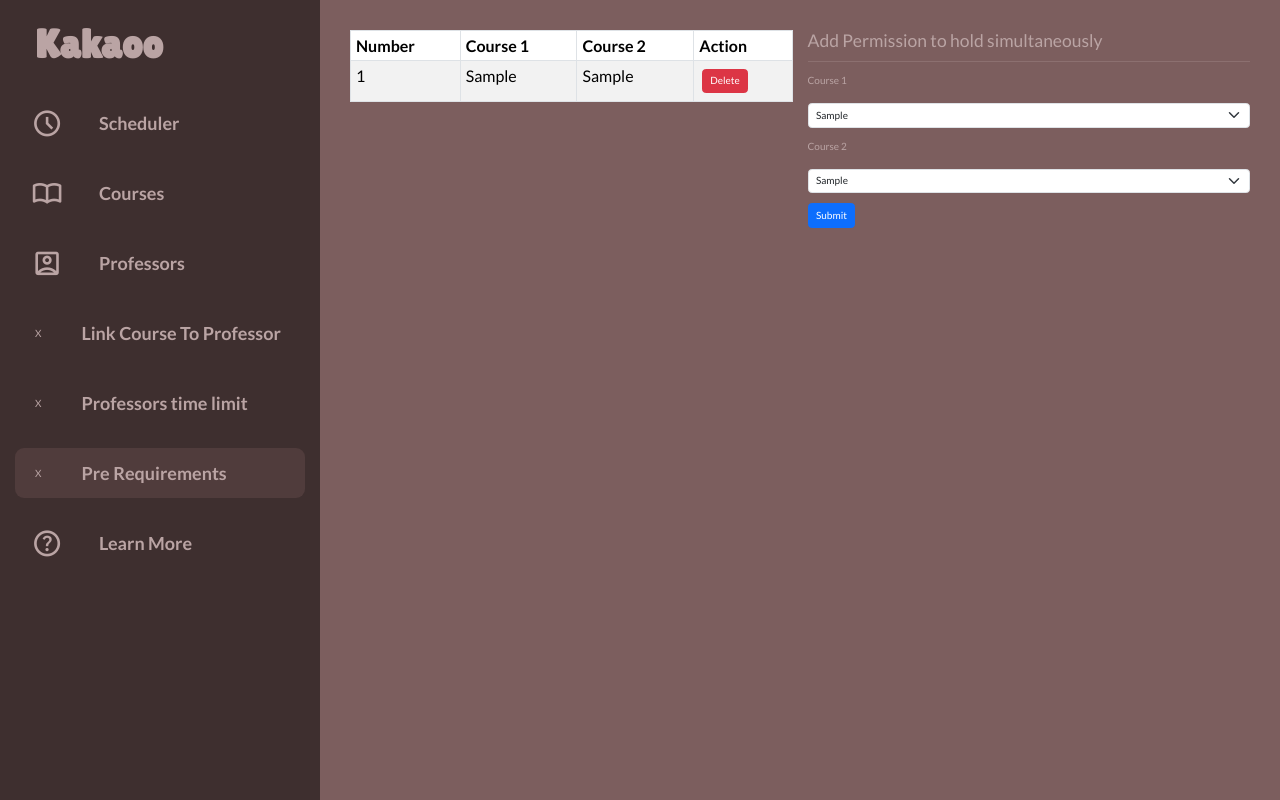
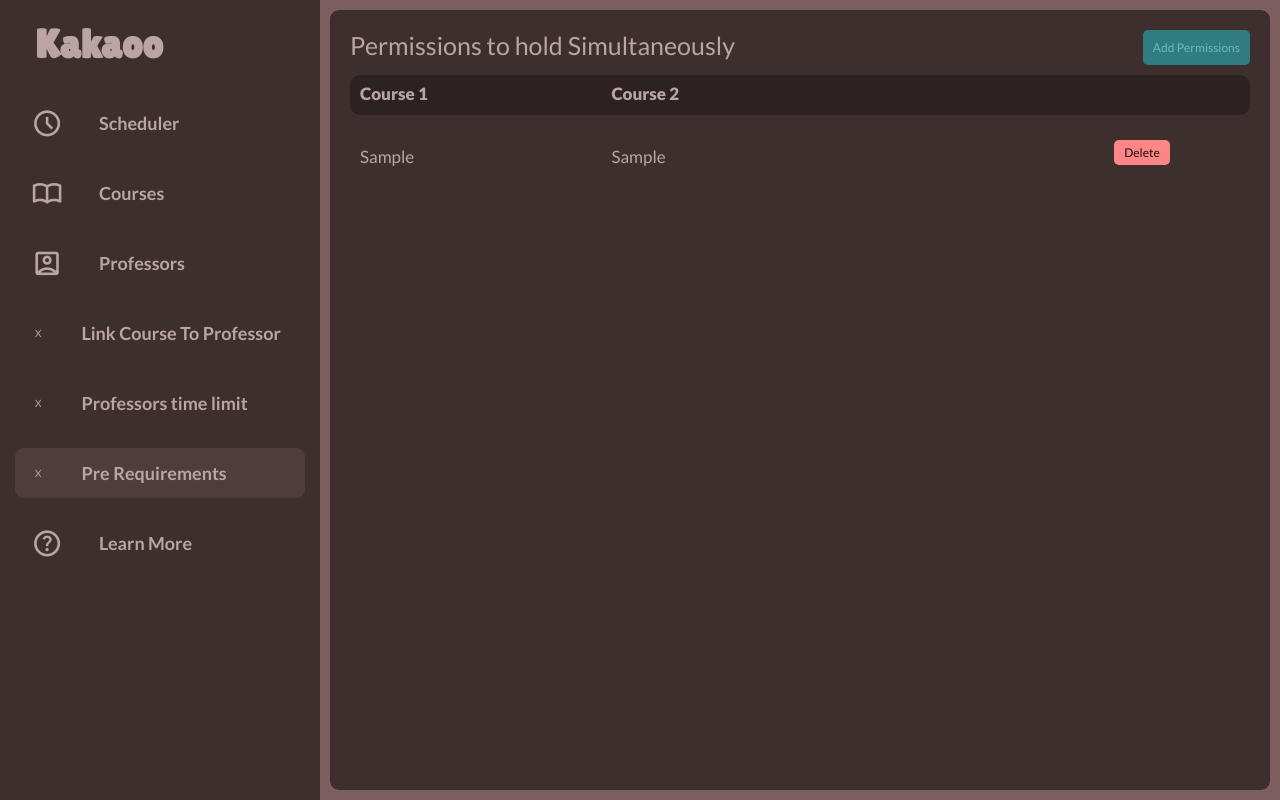
Before and after one commit to mehdee81/kakaoo, a Django app: page /pre_requirements in a window 1280 px wide. Run offline with Django 4.2, Linux system fonts and the light colour scheme; tables that the repository leaves empty hold one stand-in row (values such as "Sample post"); some libraries are stand-ins or nearby versions.

Commit message:
Complete sametimes Page

```diff
--- a/app/static/scheduler/css/style.css
+++ b/app/static/scheduler/css/style.css
@@ -273,7 +273,7 @@ ul li :hover {
 
 .table-main-header {
     display: grid;
-    grid-template-columns: 1fr 4fr 2fr;
+    grid-template-columns: 2fr 4fr 1fr;
     align-items: center;
     font-weight: 1000;
     font-size: 1.7rem;
@@ -289,12 +289,11 @@ ul li :hover {
     font-weight: 400;
     padding: 1rem;
     height: 40dvh;
-    /* overflow-y: auto; */
 }
 
 .table-main-body--item {
     display: grid;
-    grid-template-columns: 1fr 4fr 2fr;
+    grid-template-columns: 2fr 4fr 1fr;
     padding: 0.8rem 0;
 }
 
--- a/app/templates/scheduler/sametimes.html
+++ b/app/templates/scheduler/sametimes.html
@@ -1,49 +1,31 @@
 {% extends "base.html" %}
 {% block page_title %} Courses Prerequisites {% endblock %}
 {% block page_body %}
-<div class="container p-lg-5">
-    <div class="row">
+
 {% if courses %}
-        <div class="col-12 col-lg">
-            <table class="table table-striped table-bordered">
-                <thead>
-                    <tr>
-                        <th>Number</th>
-                        <th>Course 1</th>
-                        <th>Course 2</th>
-                        <th>Action</th>
-                    </tr>
-                </thead>
-                <tbody>
-                    {% for sametime in sametimes %}
-                    <tr>
-                        <td>{{ forloop.counter }}</td>
-                        <td>{{ sametime.course_1 }}</td>
-                        <td>{{ sametime.course_2 }}</td>
-                        <td>
-                            <a href="{% url 'delete_sametime' sametime.id %}" class="btn btn-danger m-1">Delete</a>
-                        </td>
-                    </tr>
-                    {% endfor %}
-                </tbody>
-            </table>
+<div class="mymodal absolute-center hidden">
+    <div class="table-heading">
+        <h2>Add Permission to hold Simultaneously</h2>
+        <span
+            class="material-symbols-outlined close-button"
+            style="position: absolute; top: 1rem; left: 1rem"
+        >
+            close
+        </span>
     </div>
-        {% endif %}
-        {% if courses %}
-        <div class="col-12 col-lg">
-            <h3>Add Permission to hold simultaneously</h3>
-            <hr>
+    <br />
     <form method="POST" action="{% url 'add_sametime' %}">
         {% csrf_token %}
-                <div class="mb-3">
-                    <label for="sametime_course_1" class="form-label">Course 1</label>
+        <div>
+            <br/>
+            <label for="sametime_course_1">Course 1</label>
             <select id="sametime_course_1" name="sametime_course_1" class="form-select" required>
                 {% for course in courses %}
                 <option value={{course.course}}>{{course.course}}</option>
                 {% endfor %}
             </select>
         </div>
-                <div class="mb-3">
+        <div>
             <label for="sametime_course_2" class="form-label">Course 2</label>
             <select id="sametime_course_2" name="sametime_course_2" class="form-select" required>
                 {% for course in courses %}
@@ -51,10 +33,47 @@
                 {% endfor %}
             </select>
         </div>
-                <button type="submit" class="btn btn-primary">Submit</button>
+        <br/>
+        <button type="submit" class="primary-button">Submit</button>
     </form>
 </div>
-        {% else %}
+{% endif %}
+
+
+<div class="main-up">
+    <div class="table-heading">
+        <h1>Permissions to hold Simultaneously</h1>
+        <button id="toggle-modal" class="primary-button">Add Permissions</button>
+    </div>
+    {% if courses %}
+        <div class="table-main-header">
+            <p>Course 1</p>
+            <p>Course 2</p>
+            <p></p>
+        </div>
+    <form action="#" id="all_courses_form">
+        {% csrf_token %}
+        <div class="table-main">
+            <div class="table-main-body">
+                {% for sametime in sametimes %}
+                <div class="table-main-body--item">
+                    <p>{{ sametime.course_1 }}</p>
+                    <p>{{ sametime.course_2 }}</p>
+                    <p>
+                        <a href="{% url 'delete_sametime' sametime.id %}" class="danger-button">Delete</a>
+                    </p>
+                </div>
+                {% endfor %}
+            </div>
+        </div>
+    </div>
+</form>
+    {% endif %}
+</div>
+
+
+
+<!-- {% else
     <div class="container p-5">
         <p class="text-danger">
             <b>
@@ -62,7 +81,29 @@
             </b>
         </p>
     </div>
-        {% endif %}
-    </div>
-</div>
+{% endif -->
+
+<script>
+    var isToggled = true;
+    var modalToggleButton = document.getElementById("toggle-modal");
+    var modal = document.getElementsByClassName("mymodal")[0];
+    var closeButton = document.getElementsByClassName("close-button")[0];
+
+    function toggle() {
+        isToggled = !isToggled;
+        if (isToggled) {
+            modal.classList.add("hidden");
+        } else {
+            modal.classList.remove("hidden");
+        }
+    }
+
+    modalToggleButton.addEventListener("click", () => {
+        toggle();
+    });
+
+    closeButton.addEventListener("click", () => {
+        toggle();
+    });
+</script>
 {% endblock %}
```
Lines whose indentation alone changed are shown as unchanged.
